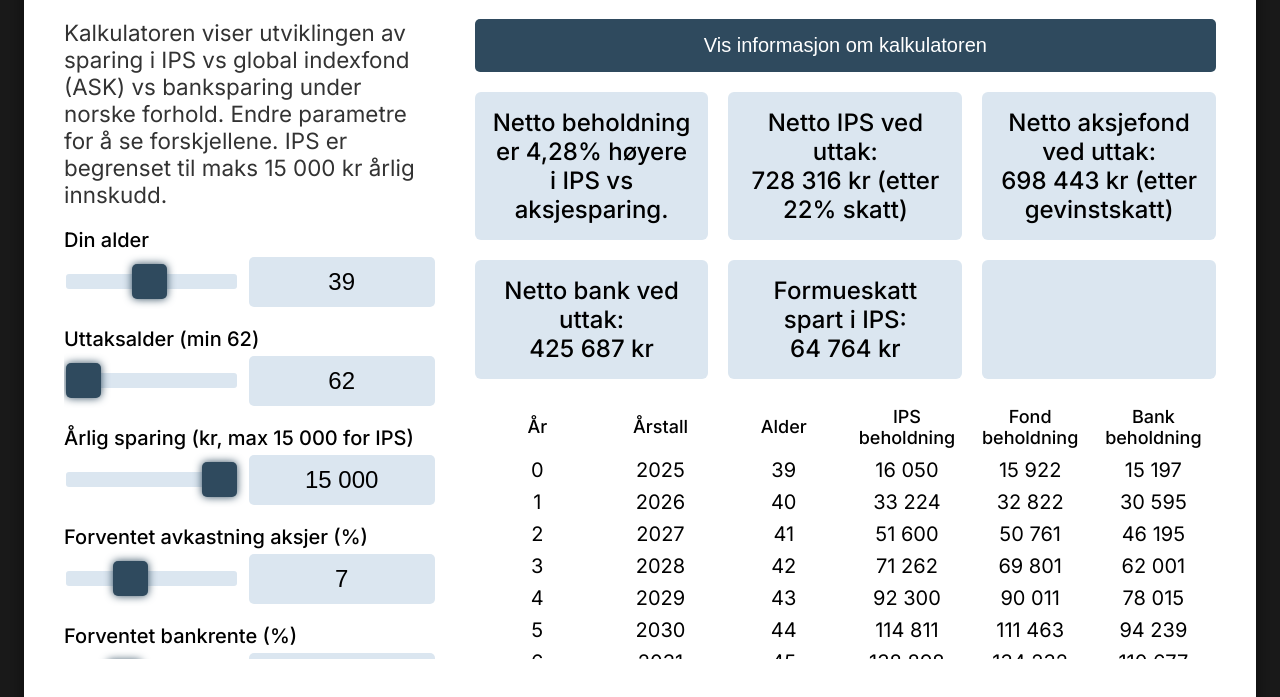
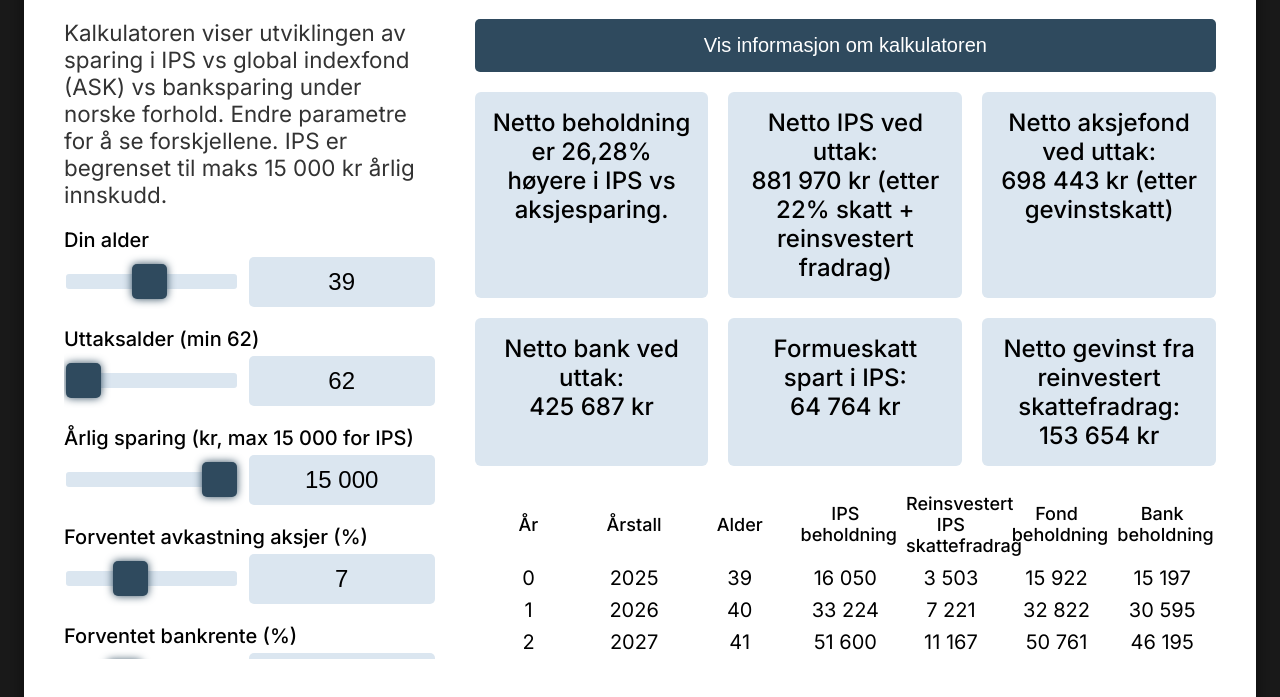
Before and after one commit to preben86/ipskalkulator, a plain HTML site: page index.html in a window 1280 px wide. Shown: the part 103-800 px from the top of the page. Drawn offline with nearby package versions, Linux system fonts and the light colour scheme.

Commit message:
Update index.html

```diff
--- a/index.html
+++ b/index.html
@@ -534,7 +534,7 @@
         let showExtraColumns = false;
         let showInfo = false;
         let hasWealth = true;
-        let reinvestDeduction = false;
+        let reinvestDeduction = true;
         let showChart = false;
         let chart = null;
 
```
